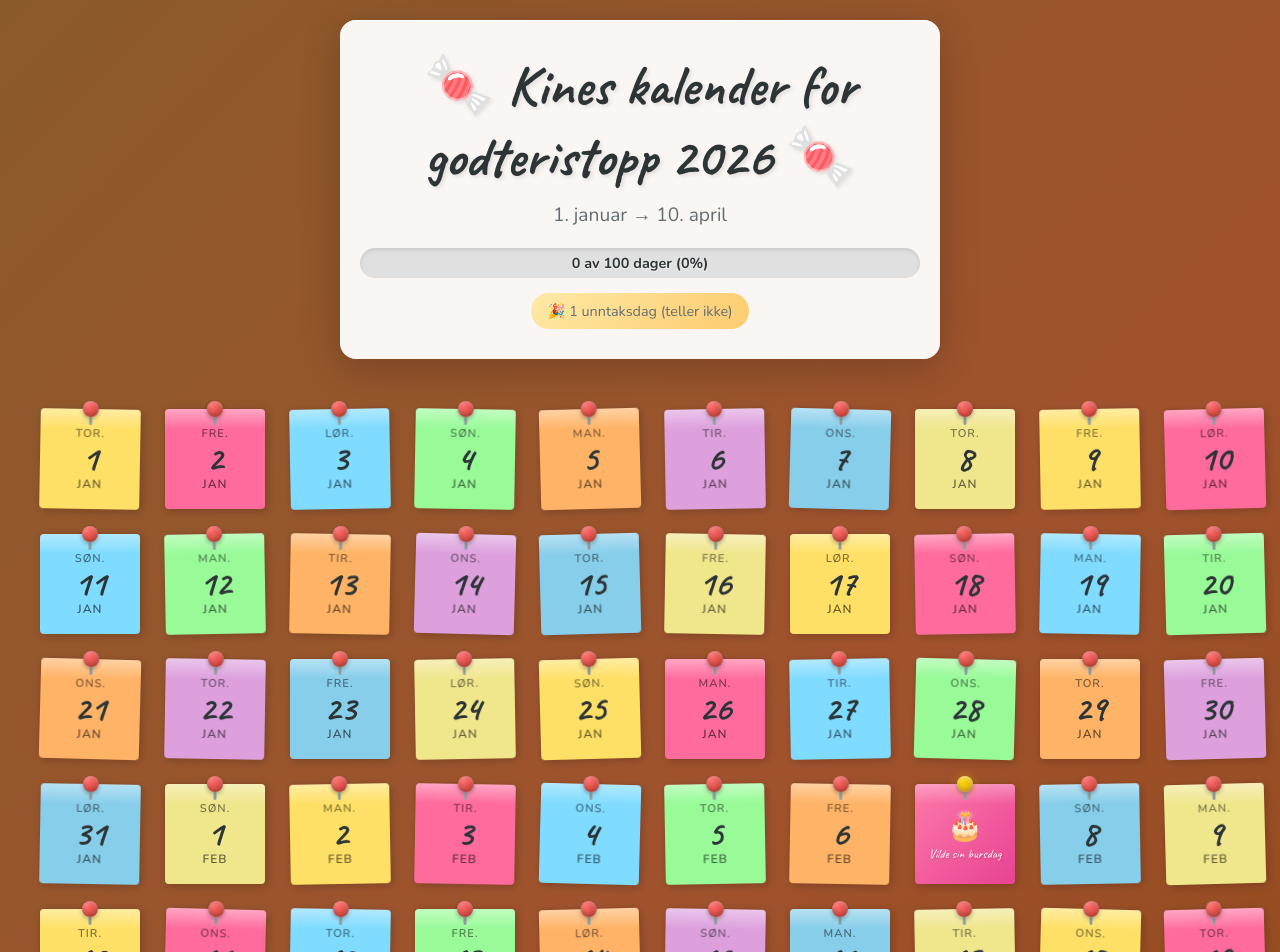
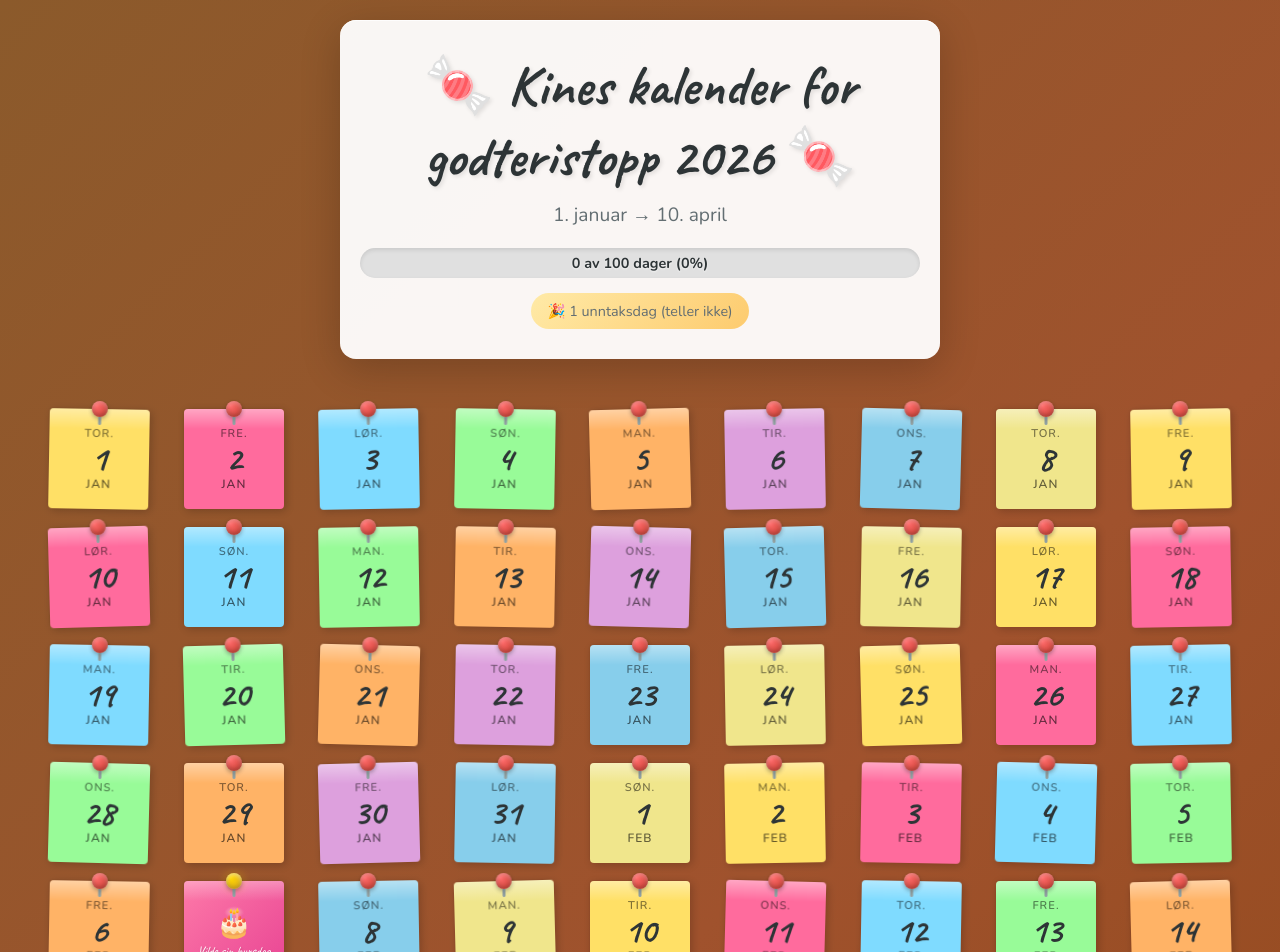
Before and after one commit to elisabethmedlien/godteristopp, a React (Create React App) app: page / in a window 1280 px wide. Shown: the top 952 px of the page. Built offline with nearby package versions, Linux system fonts and the light colour scheme.

Commit message:
tolerate less spacing between post its in grid

```diff
--- a/src/App.css
+++ b/src/App.css
@@ -115,21 +115,21 @@
 
 .notes-grid {
   display: grid;
-  grid-template-columns: repeat(auto-fill, minmax(100px, 1fr));
-  gap: 20px;
+  grid-template-columns: repeat(auto-fit, minmax(90px, 1fr));
+  gap: 14px;
   justify-items: center;
 }
 
 @media (min-width: 768px) {
   .notes-grid {
-    grid-template-columns: repeat(auto-fill, minmax(110px, 1fr));
-    gap: 25px;
+    grid-template-columns: repeat(auto-fit, minmax(100px, 1fr));
+    gap: 18px;
   }
 }
 
 @media (min-width: 1200px) {
   .notes-grid {
-    grid-template-columns: repeat(10, 1fr);
+    grid-template-columns: repeat(auto-fit, minmax(110px, 1fr));
   }
 }
 
```
